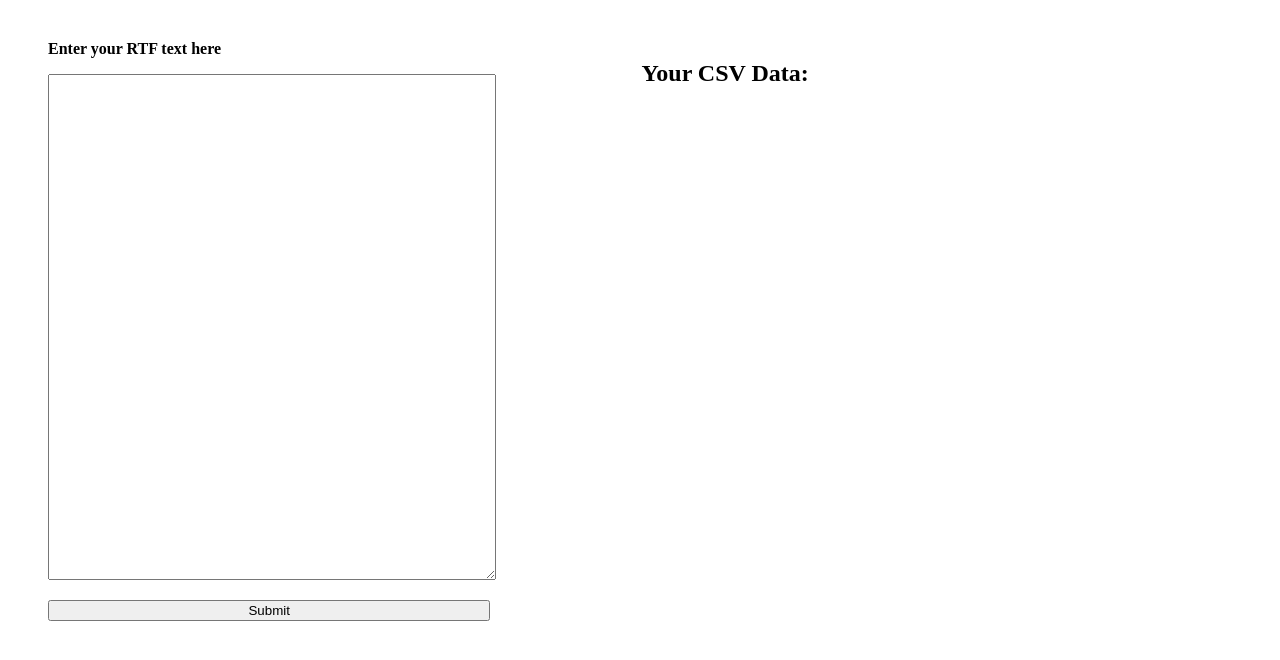
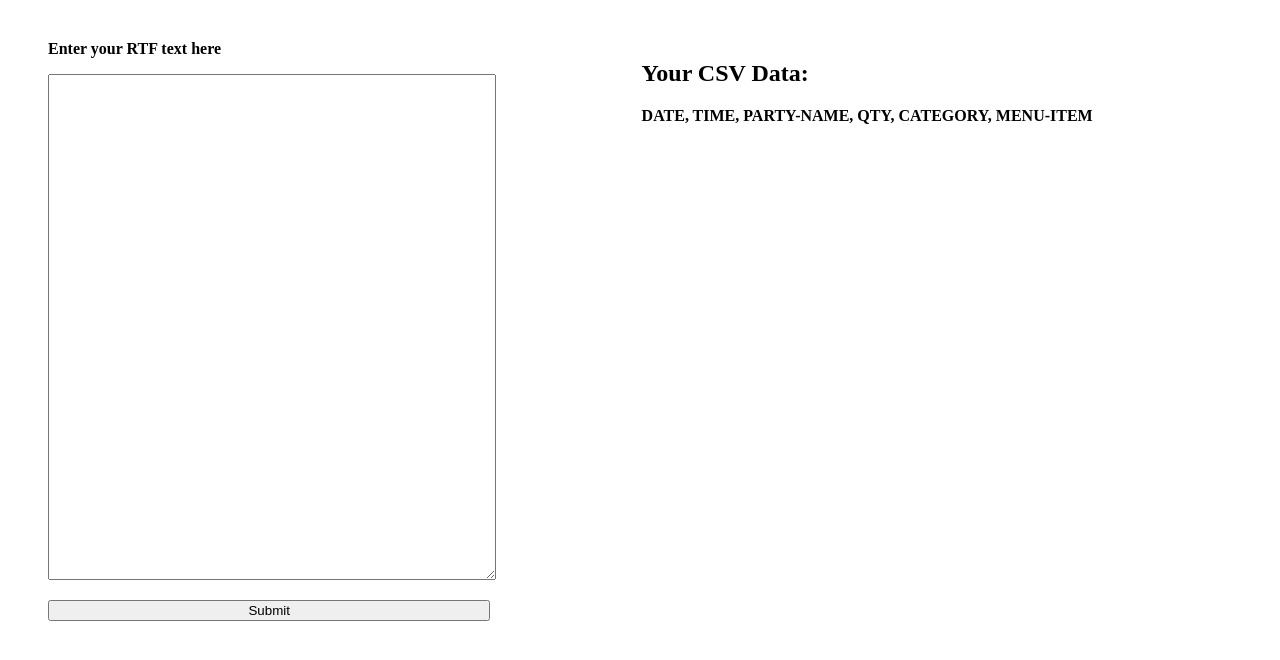
Before and after one commit to coleleg/rtf-converter, a plain HTML site: page index.html in a window 1280 px wide. Shown: the top 660 px of the page. Drawn offline with Linux system fonts and the light colour scheme.

Commit message:
add space in join = join + ' ' + match.  also add format about the data output

```diff
--- a/index.html
+++ b/index.html
@@ -18,6 +18,7 @@
         </div>
         <div class="output">
             <h2>Your CSV Data:</h2>
+            <p id="format">DATE, TIME, PARTY-NAME, QTY, CATEGORY, MENU-ITEM</p>
             <div id="formatted-data"></div>
         </div>
     </main>
--- a/script.js
+++ b/script.js
@@ -13,7 +13,6 @@ function exec() {
     // turning str into an array of each 'CSV' entry
     str = str.split(' }}');
 
-
     let m;
     let matches = [];
 
@@ -26,7 +25,7 @@ function exec() {
         while (m = regex.exec(str[i])) {
             m.forEach((match, groupIndex) => {
                 if (groupIndex === 1) {
-                    join = join + match;
+                    join = join + ' ' + match;
                 }
 
             })
--- a/style.css
+++ b/style.css
@@ -33,3 +33,7 @@ button {
     display: block;
     margin-right: 3vw;
 }
+
+#format {
+    font-weight: bold;
+}
```
